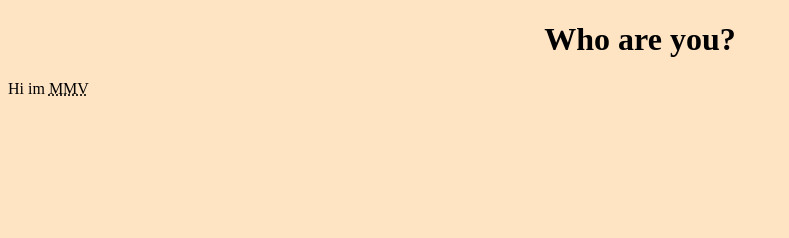
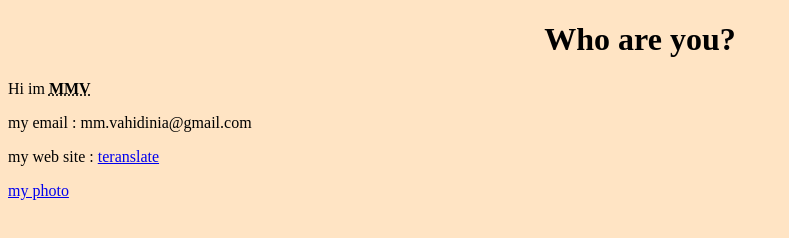
Before and after one commit to MM-VahidiNia/WhoAreYou, a plain HTML site: page index.html in a window 1280 px wide. Shown: the whole page, without its empty margins (0-789 px from the left). Drawn offline with Linux system fonts and the light colour scheme.

Commit message:
add photo

```diff
--- a/index.html
+++ b/index.html
@@ -8,8 +8,9 @@
 <body style="background-color: bisque;" >
 
     <h1 style="text-align: center;">Who are you?</h1>
-    <p>Hi im <abbr title="Mohammad Mahdi Vahidinia">MMV</abbr></p>
-
-
+    <p>Hi im <abbr title="Mohammad Mahdi Vahidinia"><b>MMV</b></abbr></p>
+    <p>my email : mm.vahidinia@gmail.com</p>
+    <p>my web site : <a href="https://translate.google.com/?sl=en&tl=fa&op=translate">teranslate</a></p>
+    <a href="./photo.html">my photo</a>
 </body>
 </html>
```
Also changed, not shown: photo.html (added, +13 -0 lines), images.jpg (added).
